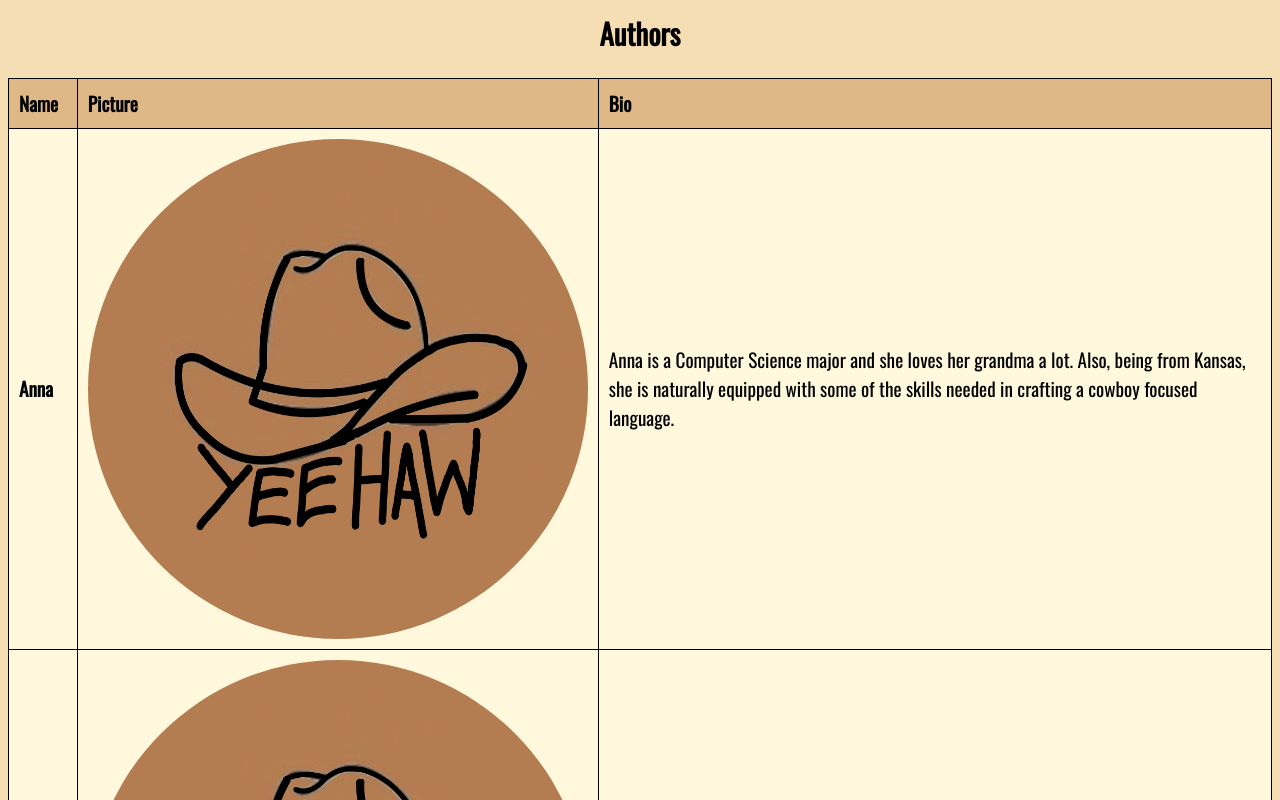
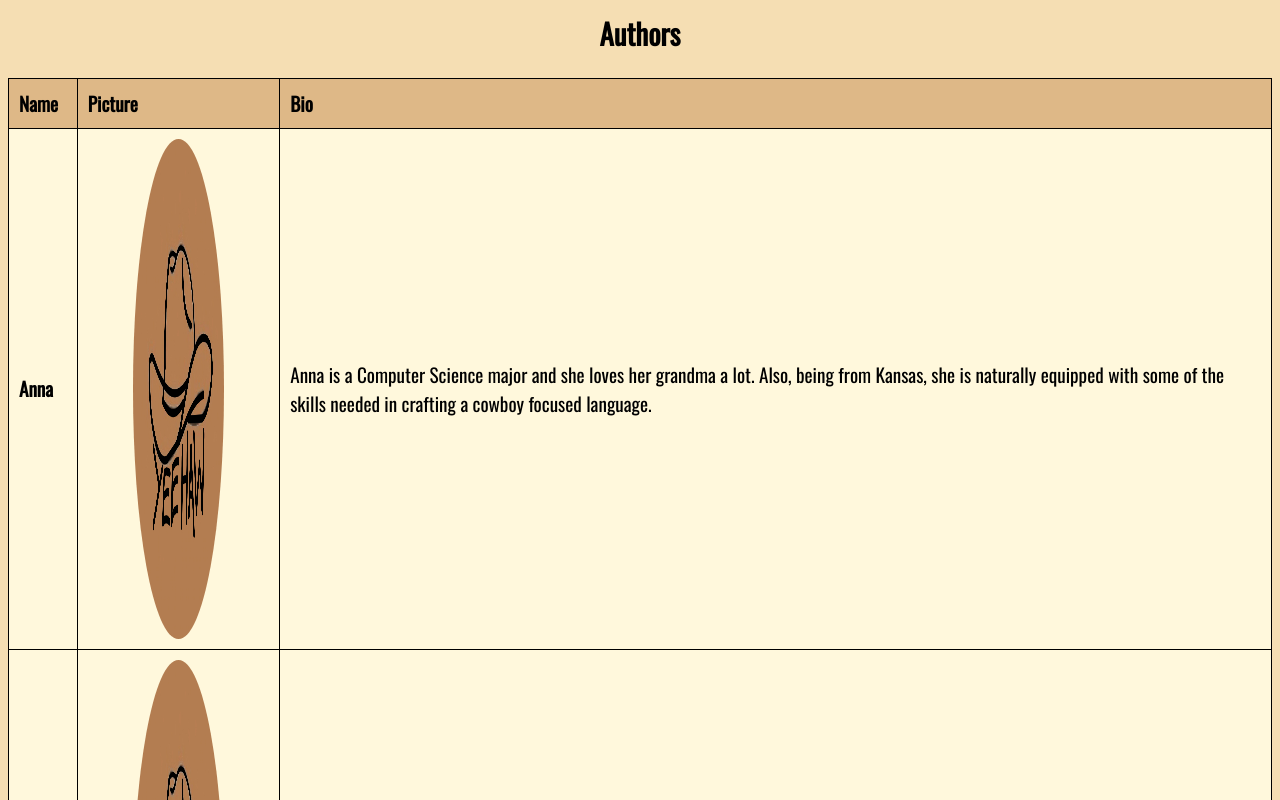
Before and after one commit to alex-armknecht/YeeHaw, a website: page index.html in a window 1280 px wide. Shown: the part 3280-4080 px from the top of the page. Drawn offline with nearby package versions, Linux system fonts and the light colour scheme.

Commit message:
Update index.html

```diff
--- a/index.html
+++ b/index.html
@@ -29,6 +29,9 @@
     margin-bottom: 10px;
     width: 200px;
     height: 200px;
+  }
+  table img {
+    width: 50%;
   }
   .author .name {
     display: block;
```
